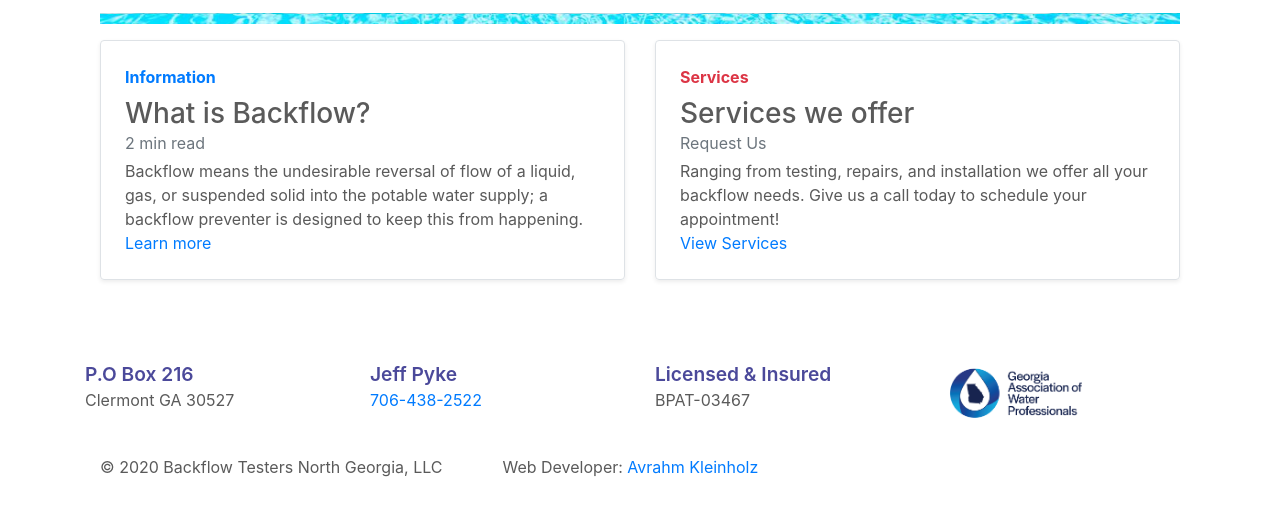
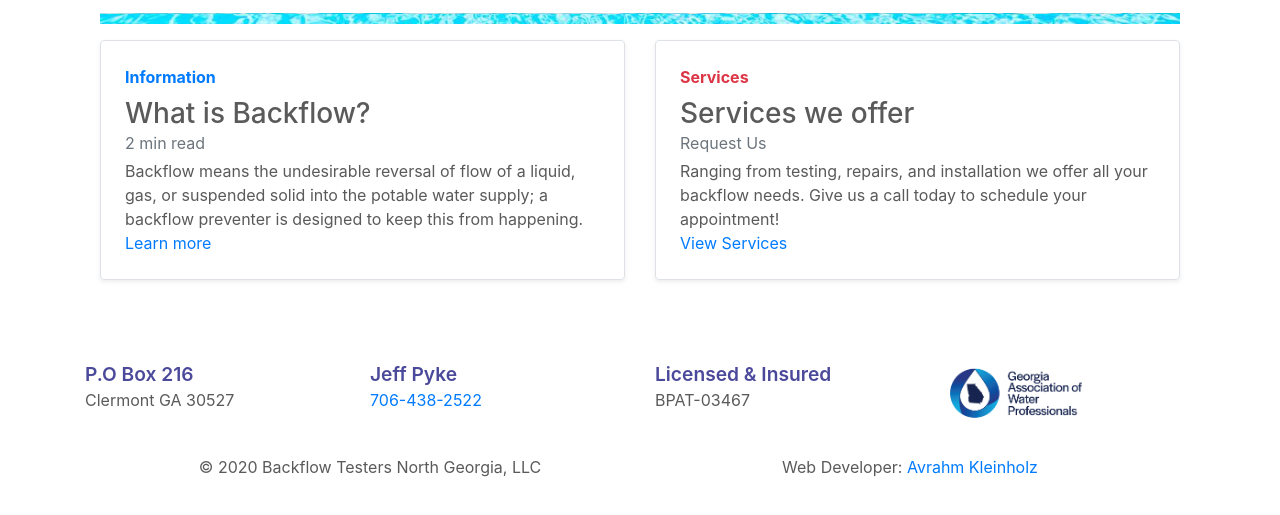
Before and after one commit to avrahm/backflow-testers-north-georgia, a plain HTML site: page contactus.html in a window 1280 px wide. Shown: the part 611-1126 px from the top of the page. Drawn offline with nearby package versions, Linux system fonts and the light colour scheme.

Commit message:
updated description

```diff
--- a/contactus.html
+++ b/contactus.html
@@ -4,7 +4,7 @@
 <head>
     <meta charset="utf-8" />
     <meta name="viewport" content="width=device-width, initial-scale=1, shrink-to-fit=no" />
-    <meta name="description" content="Backflow Testers North Georgia, LLC" />
+    <meta name="description" content="Backflow Testers North Georgia, LLC - We are Georgia’s trusted experts on all thing’s backflow related. We also work to ensure the drinking water for our communities is kept safe." />
     <meta name="author" content="Avrahm Kleinholz -- www.avrahm.com" />
     <meta name="generator" content="Jekyll v4.1.1" />
     <title>Backflow Testers North Georgia, LLC</title>
@@ -163,9 +163,9 @@
             </div>
         </div>
 
-        <div class="row">
-            <p class="copyright">&copy; 2020 Backflow Testers North Georgia, LLC</p>
-                <p class="copyright">Web Developer: <a href="http://www.avrahm.com">Avrahm Kleinholz</a></p>
+        <div class="row copyright">
+            <div class="col-md-6">&copy; 2020 Backflow Testers North Georgia, LLC</div>
+            <div class="col-md-6">Web Developer: <a href="http://www.avrahm.com">Avrahm Kleinholz</a></div>
         </div>
     </footer>
 
--- a/main.css
+++ b/main.css
@@ -3,7 +3,7 @@
 }
 
 .anchor {
-    padding: 4em;
+    margin-top: 6em;
 }
 
 .logo {
```
Also changed, not shown: index.html (+5 -5 lines), locations.html (+4 -4 lines), services.html (+1 -4 lines), whatisbackflow.html (+4 -4 lines).
